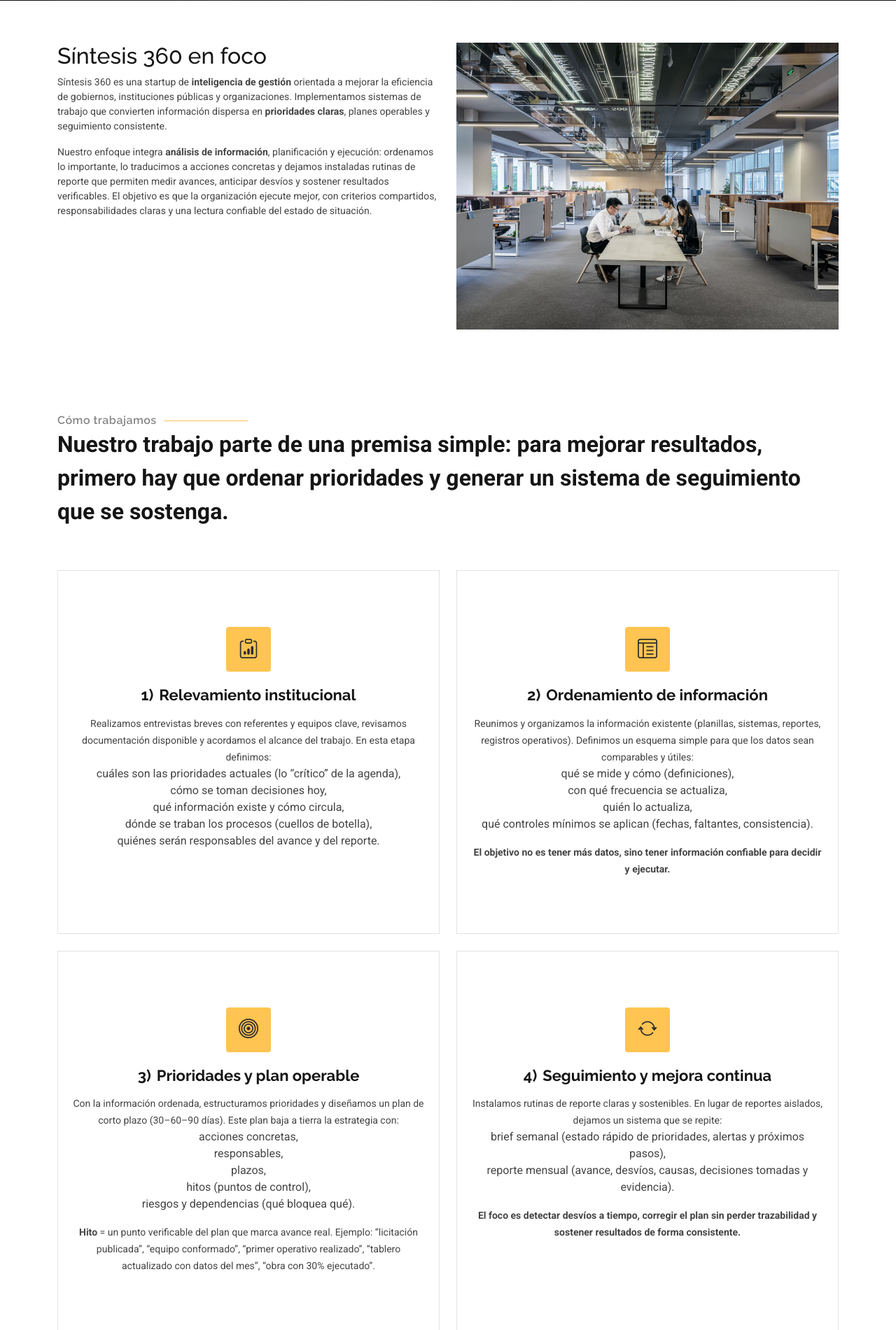
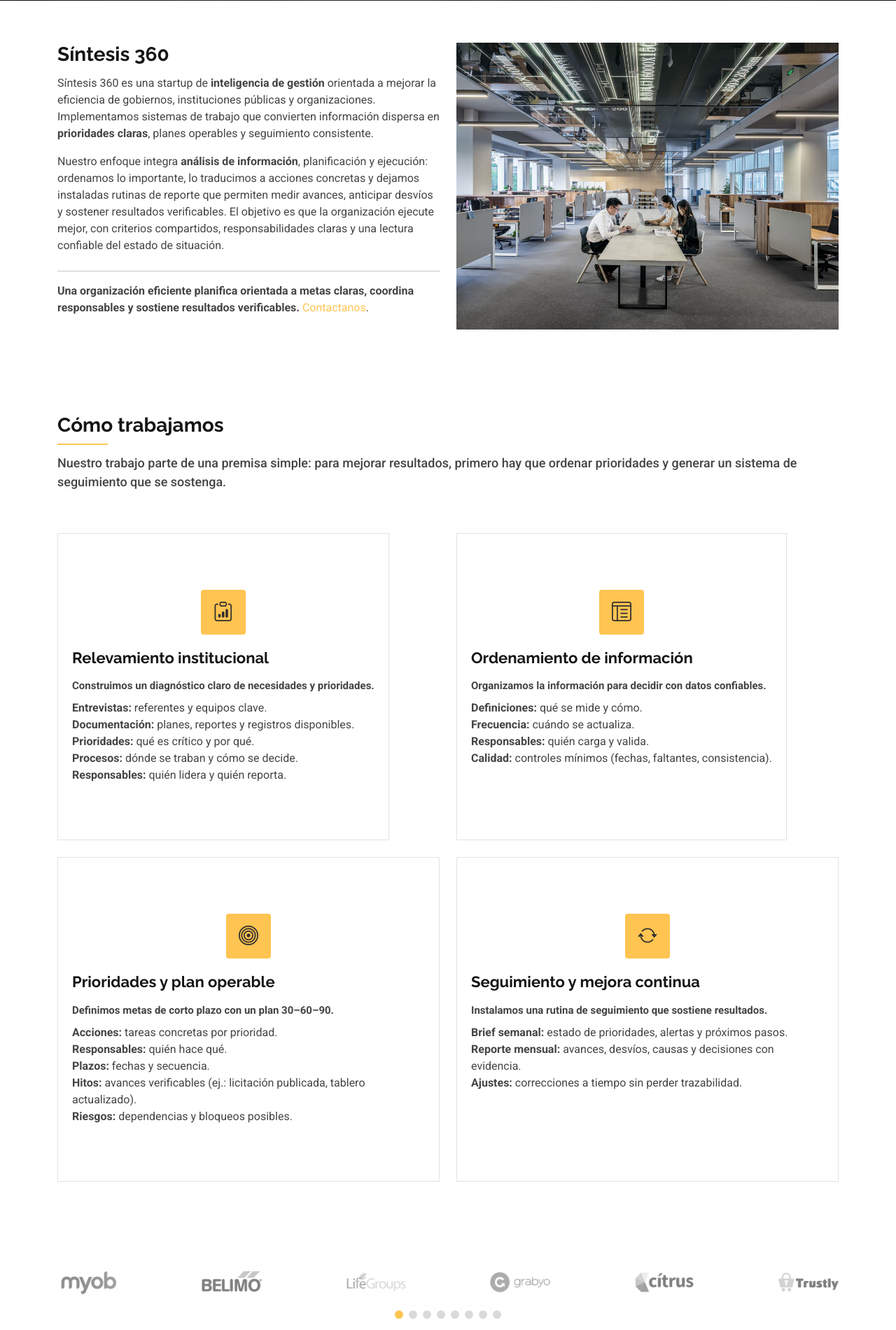
Before and after one commit to sbonacci33/govtech, a Flask app: page / in a window 1280 px wide. Shown: the part 799-2700 px from the top of the page at 70% size. Run offline with Flask 3, Linux system fonts and the light colour scheme; some libraries are stand-ins or nearby versions.

Commit message:
Update homepage section copy and styles

```diff
--- a/static/css/main.css
+++ b/static/css/main.css
@@ -784,47 +784,55 @@ section,
 }
 
 .section-title h2 {
-  font-size: 14px;
-  font-weight: 500;
+  font-size: 28px;
+  font-weight: 700;
   padding: 0;
-  line-height: 1px;
-  margin: 0;
-  letter-spacing: 1.5px;
-  text-transform: uppercase;
-  color: color-mix(in srgb, var(--default-color), transparent 50%);
+  line-height: 1.2;
+  margin: 0 0 12px 0;
+  letter-spacing: 0;
+  text-transform: none;
+  color: var(--heading-color);
   position: relative;
 }
 
 .section-title h2::after {
   content: "";
-  width: 120px;
-  height: 1px;
-  display: inline-block;
+  width: 72px;
+  height: 2px;
+  display: block;
   background: var(--accent-color);
-  margin: 4px 10px;
+  margin: 10px 0 0;
 }
 
 .section-title p {
+  color: var(--default-color);
+  margin: 0;
+  font-size: 18px;
+  font-weight: 500;
+  text-transform: none;
+}
+
+.section-soft-title .section-title h2 {
+  font-size: 28px;
+  font-weight: 700;
   color: var(--heading-color);
-  margin: 0;
-  font-size: 36px;
-  font-weight: 700;
-  text-transform: uppercase;
-}
-
-.section-soft-title .section-title h2 {
-  text-transform: none;
-  letter-spacing: 0.5px;
-  font-size: 16px;
-  line-height: 1.3;
-  font-weight: 600;
-  color: color-mix(in srgb, var(--default-color), transparent 35%);
 }
 
 .section-soft-title .section-title p {
-  text-transform: none;
-  font-size: 32px;
-  font-weight: 600;
+  font-size: 18px;
+  font-weight: 500;
+}
+
+.section-heading {
+  font-size: 28px;
+  font-weight: 700;
+  color: var(--heading-color);
+  margin-bottom: 12px;
+}
+
+.about-highlight {
+  border-top: 1px solid color-mix(in srgb, var(--default-color), transparent 70%);
+  padding-top: 16px;
 }
 
 /*--------------------------------------------------------------
@@ -1118,7 +1126,7 @@ section,
 
 .services .service-item p {
   line-height: 24px;
-  font-size: 14px;
+  font-size: 15px;
   margin-bottom: 0;
 }
 
--- a/templates/index.html
+++ b/templates/index.html
@@ -132,13 +132,16 @@
             <img src="{{ url_for('static', filename='img/about.jpg') }}" class="img-fluid" alt="">
           </div>
           <div class="col-lg-6 order-2 order-lg-1 content">
-            <h2>Síntesis 360 en foco</h2>
-            <p class="small mb-3">
+            <h2 class="section-heading">Síntesis 360</h2>
+            <p class="mb-3">
               Síntesis 360 es una startup de <strong>inteligencia de gestión</strong> orientada a mejorar la eficiencia de gobiernos, instituciones públicas y organizaciones. Implementamos sistemas de trabajo que convierten información dispersa en <strong>prioridades claras</strong>, planes operables y seguimiento consistente.
             </p>
-            <p class="small mb-0">
+            <p class="mb-4">
               Nuestro enfoque integra <strong>análisis de información</strong>, planificación y ejecución: ordenamos lo importante, lo traducimos a acciones concretas y dejamos instaladas rutinas de reporte que permiten medir avances, anticipar desvíos y sostener resultados verificables. El objetivo es que la organización ejecute mejor, con criterios compartidos, responsabilidades claras y una lectura confiable del estado de situación.
             </p>
+            <div class="about-highlight">
+              <p class="mb-0"><strong>Una organización eficiente planifica orientada a metas claras, coordina responsables y sostiene resultados verificables.</strong> <a href="#contacto">Contactanos</a>.</p>
+            </div>
           </div>
         </div>
 
@@ -156,67 +159,65 @@
 
       <div class="container">
         <div class="row gy-4">
-          <div class="col-lg-6" data-aos="fade-up" data-aos-delay="100">
-            <div class="service-item position-relative">
+          <div class="col-lg-6 d-flex align-items-stretch" data-aos="fade-up" data-aos-delay="100">
+            <div class="service-item position-relative text-start">
               <div class="icon">
                 <i class="bi bi-clipboard-data"></i>
               </div>
-              <h3><span class="me-2">1)</span>Relevamiento institucional</h3>
-              <p>Realizamos entrevistas breves con referentes y equipos clave, revisamos documentación disponible y acordamos el alcance del trabajo. En esta etapa definimos:</p>
+              <h3>Relevamiento institucional</h3>
+              <p class="mb-2"><strong>Construimos un diagnóstico claro de necesidades y prioridades.</strong></p>
               <ul class="list-unstyled mb-0">
-                <li>cuáles son las prioridades actuales (lo “crítico” de la agenda),</li>
-                <li>cómo se toman decisiones hoy,</li>
-                <li>qué información existe y cómo circula,</li>
-                <li>dónde se traban los procesos (cuellos de botella),</li>
-                <li>quiénes serán responsables del avance y del reporte.</li>
+                <li><strong>Entrevistas:</strong> referentes y equipos clave.</li>
+                <li><strong>Documentación:</strong> planes, reportes y registros disponibles.</li>
+                <li><strong>Prioridades:</strong> qué es crítico y por qué.</li>
+                <li><strong>Procesos:</strong> dónde se traban y cómo se decide.</li>
+                <li><strong>Responsables:</strong> quién lidera y quién reporta.</li>
               </ul>
             </div>
           </div>
-          <div class="col-lg-6" data-aos="fade-up" data-aos-delay="200">
-            <div class="service-item position-relative">
+          <div class="col-lg-6 d-flex align-items-stretch" data-aos="fade-up" data-aos-delay="200">
+            <div class="service-item position-relative text-start">
               <div class="icon">
                 <i class="bi bi-layout-text-window-reverse"></i>
               </div>
-              <h3><span class="me-2">2)</span>Ordenamiento de información</h3>
-              <p>Reunimos y organizamos la información existente (planillas, sistemas, reportes, registros operativos). Definimos un esquema simple para que los datos sean comparables y útiles:</p>
+              <h3>Ordenamiento de información</h3>
+              <p class="mb-2"><strong>Organizamos la información para decidir con datos confiables.</strong></p>
               <ul class="list-unstyled mb-0">
-                <li>qué se mide y cómo (definiciones),</li>
-                <li>con qué frecuencia se actualiza,</li>
-                <li>quién lo actualiza,</li>
-                <li>qué controles mínimos se aplican (fechas, faltantes, consistencia).</li>
+                <li><strong>Definiciones:</strong> qué se mide y cómo.</li>
+                <li><strong>Frecuencia:</strong> cuándo se actualiza.</li>
+                <li><strong>Responsables:</strong> quién carga y valida.</li>
+                <li><strong>Calidad:</strong> controles mínimos (fechas, faltantes, consistencia).</li>
               </ul>
-              <p class="mt-3 mb-0"><strong>El objetivo no es tener más datos, sino tener información confiable para decidir y ejecutar.</strong></p>
             </div>
           </div>
-          <div class="col-lg-6" data-aos="fade-up" data-aos-delay="300">
-            <div class="service-item position-relative">
+          <div class="col-lg-6 d-flex align-items-stretch" data-aos="fade-up" data-aos-delay="300">
+            <div class="service-item position-relative text-start">
               <div class="icon">
                 <i class="bi bi-bullseye"></i>
               </div>
-              <h3><span class="me-2">3)</span>Prioridades y plan operable</h3>
-              <p>Con la información ordenada, estructuramos prioridades y diseñamos un plan de corto plazo (30–60–90 días). Este plan baja a tierra la estrategia con:</p>
-              <ul class="list-unstyled">
-                <li>acciones concretas,</li>
-                <li>responsables,</li>
-                <li>plazos,</li>
-                <li>hitos (puntos de control),</li>
-                <li>riesgos y dependencias (qué bloquea qué).</li>
+              <h3>Prioridades y plan operable</h3>
+              <p class="mb-2"><strong>Definimos metas de corto plazo con un plan 30–60–90.</strong></p>
+              <ul class="list-unstyled mb-0">
+                <li><strong>Acciones:</strong> tareas concretas por prioridad.</li>
+                <li><strong>Responsables:</strong> quién hace qué.</li>
+                <li><strong>Plazos:</strong> fechas y secuencia.</li>
+                <li><strong>Hitos:</strong> avances verificables (ej.: licitación publicada, tablero actualizado).</li>
+                <li><strong>Riesgos:</strong> dependencias y bloqueos posibles.</li>
               </ul>
-              <p class="mb-0"><strong>Hito</strong> = un punto verificable del plan que marca avance real. Ejemplo: “licitación publicada”, “equipo conformado”, “primer operativo realizado”, “tablero actualizado con datos del mes”, “obra con 30% ejecutado”.</p>
             </div>
           </div>
-          <div class="col-lg-6" data-aos="fade-up" data-aos-delay="400">
-            <div class="service-item position-relative">
+          <div class="col-lg-6 d-flex align-items-stretch" data-aos="fade-up" data-aos-delay="400">
+            <div class="service-item position-relative text-start">
               <div class="icon">
                 <i class="bi bi-arrow-repeat"></i>
               </div>
-              <h3><span class="me-2">4)</span>Seguimiento y mejora continua</h3>
-              <p>Instalamos rutinas de reporte claras y sostenibles. En lugar de reportes aislados, dejamos un sistema que se repite:</p>
+              <h3>Seguimiento y mejora continua</h3>
+              <p class="mb-2"><strong>Instalamos una rutina de seguimiento que sostiene resultados.</strong></p>
               <ul class="list-unstyled mb-0">
-                <li>brief semanal (estado rápido de prioridades, alertas y próximos pasos),</li>
-                <li>reporte mensual (avance, desvíos, causas, decisiones tomadas y evidencia).</li>
+                <li><strong>Brief semanal:</strong> estado de prioridades, alertas y próximos pasos.</li>
+                <li><strong>Reporte mensual:</strong> avances, desvíos, causas y decisiones con evidencia.</li>
+                <li><strong>Ajustes:</strong> correcciones a tiempo sin perder trazabilidad.</li>
               </ul>
-              <p class="mt-3 mb-0"><strong>El foco es detectar desvíos a tiempo, corregir el plan sin perder trazabilidad y sostener resultados de forma consistente.</strong></p>
             </div>
           </div>
         </div>
@@ -338,134 +339,101 @@
 
       <!-- Section Title -->
       <div class="container section-title" data-aos="fade-up">
-        <h2>Servicios</h2>
-        <p>Síntesis 360 ofrece servicios modulares y escalables. Podemos intervenir de forma integral —desde el diagnóstico hasta el seguimiento— o en componentes específicos. En todos los casos, el foco es mejorar eficiencia y capacidad de ejecución: claridad de prioridades, acciones concretas y seguimiento real.</p>
+        <h2>Servicios estratégicos</h2>
+        <p>Intervenimos de forma integral o por módulos específicos para ordenar prioridades, ejecutar acciones y sostener seguimiento real.</p>
       </div><!-- End Section Title -->
 
       <div class="container">
 
         <div class="row gy-4">
 
-          <div class="col-lg-4 col-md-6" data-aos="fade-up" data-aos-delay="100">
-            <div class="service-item position-relative">
+          <div class="col-lg-4 col-md-6 d-flex align-items-stretch" data-aos="fade-up" data-aos-delay="100">
+            <div class="service-item position-relative text-start">
               <div class="icon">
                 <i class="bi bi-activity"></i>
               </div>
-              <h3><span class="me-2">1)</span>Mapa de Prioridades</h3>
-              <p class="mb-2"><strong>Qué es:</strong> un proceso corto para ordenar la agenda real de la organización, identificar qué está trabado y definir un foco claro de trabajo.</p>
-              <p class="mb-2"><strong>Qué hacemos:</strong></p>
-              <ul class="list-unstyled">
-                <li>relevamos fuentes y prácticas actuales de reporte,</li>
-                <li>revisamos la información disponible y su confiabilidad,</li>
-                <li>organizamos prioridades por impacto, urgencia y factibilidad,</li>
-                <li>describimos los principales problemas con contexto (qué pasa, dónde, desde cuándo, magnitud y posibles causas).</li>
+              <h3>Mapa de prioridades</h3>
+              <p class="mb-2"><strong>Ordenamos la agenda real y definimos un foco claro.</strong></p>
+              <ul class="list-unstyled mb-0">
+                <li><strong>Diagnóstico:</strong> fuentes, prácticas de reporte y confiabilidad.</li>
+                <li><strong>Priorización:</strong> impacto, urgencia y factibilidad.</li>
+                <li><strong>Entregables:</strong> fichas de problema y recomendación de foco.</li>
               </ul>
-              <p class="mb-2"><strong>Qué entregamos:</strong></p>
-              <ul class="list-unstyled mb-0">
-                <li>un mapa priorizado de temas/proyectos/problemas,</li>
-                <li>3 a 5 fichas de problema listas para decisión (sin tecnicismos),</li>
-                <li>una recomendación de foco (qué abordar primero y por qué),</li>
-                <li>un tablero inicial (simple, operable) con indicadores básicos para empezar a medir desde el día 1.</li>
-              </ul>
-              <p class="mt-3 mb-0"><strong>Ideal para:</strong> organizaciones que necesitan orden y foco antes de planificar.</p>
             </div>
           </div><!-- End Service Item -->
 
-          <div class="col-lg-4 col-md-6" data-aos="fade-up" data-aos-delay="200">
-            <div class="service-item position-relative">
+          <div class="col-lg-4 col-md-6 d-flex align-items-stretch" data-aos="fade-up" data-aos-delay="200">
+            <div class="service-item position-relative text-start">
               <div class="icon">
                 <i class="bi bi-broadcast"></i>
               </div>
-              <h3><span class="me-2">2)</span>Plan 30–60–90</h3>
-              <p class="mb-2"><strong>Qué es:</strong> la traducción de prioridades en un plan ejecutable de corto plazo, con responsables, plazos y puntos de control.</p>
-              <p class="mb-2"><strong>Qué hacemos:</strong></p>
-              <ul class="list-unstyled">
-                <li>definimos objetivos concretos por prioridad (qué se quiere lograr y en qué plazo),</li>
-                <li>diseñamos un conjunto de acciones y tareas,</li>
-                <li>establecemos responsables y dependencias entre áreas,</li>
-                <li>definimos hitos verificables (puntos de avance real),</li>
-                <li>acordamos indicadores esenciales y cómo se reportan.</li>
+              <h3>Plan 30–60–90</h3>
+              <p class="mb-2"><strong>Traducimos prioridades en acciones con responsables y plazos.</strong></p>
+              <ul class="list-unstyled mb-0">
+                <li><strong>Objetivos:</strong> metas por prioridad y fecha.</li>
+                <li><strong>Plan:</strong> acciones, hitos y dependencias.</li>
+                <li><strong>Seguimiento:</strong> indicadores esenciales y formatos de reporte.</li>
               </ul>
-              <p class="mb-2"><strong>Qué entregamos:</strong></p>
-              <ul class="list-unstyled mb-0">
-                <li>un plan 30–60–90 con acciones, responsables, fechas e hitos,</li>
-                <li>fichas de intervención por prioridad (qué se hace, cómo y con qué riesgos),</li>
-                <li>una matriz simple de indicadores (qué se mide, con qué frecuencia y quién lo actualiza),</li>
-                <li>formatos listos para usar: brief semanal y reporte mensual.</li>
-              </ul>
-              <p class="mt-3 mb-0"><strong>Ideal para:</strong> cuando ya hay foco y se necesita ejecución ordenada.</p>
             </div>
           </div><!-- End Service Item -->
 
-          <div class="col-lg-4 col-md-6" data-aos="fade-up" data-aos-delay="300">
-            <div class="service-item position-relative">
+          <div class="col-lg-4 col-md-6 d-flex align-items-stretch" data-aos="fade-up" data-aos-delay="300">
+            <div class="service-item position-relative text-start">
               <div class="icon">
                 <i class="bi bi-easel"></i>
               </div>
-              <h3><span class="me-2">3)</span>Ritmo de Ejecución</h3>
-              <p class="mb-2"><strong>Qué es:</strong> un acompañamiento mensual para sostener el plan en funcionamiento, anticipar desvíos y ajustar prioridades sin perder control.</p>
-              <p class="mb-2">“Seguimiento ejecutivo” no es “controlar a la gente”: es asegurar que la organización tenga una lectura clara y periódica del avance, y que las decisiones lleguen a tiempo.</p>
-              <p class="mb-2"><strong>Qué hacemos:</strong></p>
-              <ul class="list-unstyled">
-                <li>organizamos la rutina de actualización de avances,</li>
-                <li>consolidamos información y señalamos alertas tempranas,</li>
-                <li>preparamos instancias de revisión (semanales/mensuales) con foco en decisiones,</li>
-                <li>proponemos ajustes de plan cuando cambian condiciones o aparecen trabas.</li>
+              <h3>Ritmo de ejecución</h3>
+              <p class="mb-2"><strong>Sostenemos el plan en marcha con revisión periódica.</strong></p>
+              <ul class="list-unstyled mb-0">
+                <li><strong>Rutina:</strong> actualización semanal y mensual.</li>
+                <li><strong>Alertas:</strong> desvíos y ajustes a tiempo.</li>
+                <li><strong>Resultados:</strong> reporte con evidencia y decisiones.</li>
               </ul>
-              <p class="mb-2"><strong>Qué entregamos cada mes:</strong></p>
-              <ul class="list-unstyled mb-0">
-                <li>brief semanal: estado de prioridades, alertas, próximos hitos y decisiones pendientes,</li>
-                <li>reporte mensual: avances vs plan, desvíos, causas, decisiones y evidencia/documentación,</li>
-                <li>actualización del tablero y del plan (si corresponde).</li>
-              </ul>
-              <p class="mt-3 mb-0"><strong>Ideal para:</strong> sostener resultados en el tiempo y evitar que el plan se “apague”.</p>
             </div>
           </div><!-- End Service Item -->
 
-          <div class="col-lg-4 col-md-6" data-aos="fade-up" data-aos-delay="400">
-            <div class="service-item position-relative">
+          <div class="col-lg-4 col-md-6 d-flex align-items-stretch" data-aos="fade-up" data-aos-delay="400">
+            <div class="service-item position-relative text-start">
               <div class="icon">
                 <i class="bi bi-bar-chart-line"></i>
               </div>
-              <h3><span class="me-2">4)</span>Tablero Operable</h3>
-              <p class="mb-2"><strong>Qué es:</strong> diseño y puesta en marcha de un tablero simple, útil y mantenible, adaptado a las herramientas reales de la organización (Excel, Power BI, Looker, etc.).</p>
-              <p class="mb-2"><strong>Qué hacemos:</strong></p>
-              <ul class="list-unstyled">
-                <li>definimos pocos indicadores que importan (no decenas sin uso),</li>
-                <li>establecemos definiciones, fuentes y responsables,</li>
-                <li>armamos tableros y reportes que respondan preguntas de gestión,</li>
-                <li>dejamos un esquema de actualización y control de calidad.</li>
+              <h3>Tablero operable</h3>
+              <p class="mb-2"><strong>Diseñamos un tablero simple y mantenible.</strong></p>
+              <ul class="list-unstyled mb-0">
+                <li><strong>Indicadores:</strong> pocos y relevantes.</li>
+                <li><strong>Fuentes:</strong> definiciones claras y responsables.</li>
+                <li><strong>Reportes:</strong> formato estándar semanal y mensual.</li>
               </ul>
-              <p class="mb-2"><strong>Qué entregamos:</strong></p>
-              <ul class="list-unstyled mb-0">
-                <li>tablero operativo + guía de actualización,</li>
-                <li>indicadores definidos + responsables,</li>
-                <li>reportes estándar (semanal/mensual).</li>
-              </ul>
-              <p class="mt-3 mb-0"><strong>Ideal para:</strong> organizaciones que tienen información pero no un sistema claro de seguimiento.</p>
             </div>
           </div><!-- End Service Item -->
 
-          <div class="col-lg-4 col-md-6" data-aos="fade-up" data-aos-delay="500">
-            <div class="service-item position-relative">
+          <div class="col-lg-4 col-md-6 d-flex align-items-stretch" data-aos="fade-up" data-aos-delay="500">
+            <div class="service-item position-relative text-start">
               <div class="icon">
                 <i class="bi bi-signpost-split"></i>
               </div>
-              <h3><span class="me-2">5)</span>Asesoría Estratégica</h3>
-              <p class="mb-2"><strong>Qué es:</strong> acompañamiento puntual o por períodos cortos para decisiones de alto impacto: priorización, reordenamiento de agenda, resolución de trabas y rendición de cuentas.</p>
-              <p class="mb-2"><strong>Qué hacemos:</strong></p>
-              <ul class="list-unstyled">
-                <li>preparamos insumos claros para decisiones (qué opciones hay y qué implican),</li>
-                <li>analizamos escenarios, riesgos y dependencias,</li>
-                <li>proponemos rutas de acción y ajustes de plan.</li>
+              <h3>Asesoría estratégica</h3>
+              <p class="mb-2"><strong>Acompañamiento para decisiones de alto impacto.</strong></p>
+              <ul class="list-unstyled mb-0">
+                <li><strong>Insumos:</strong> opciones claras y sus implicancias.</li>
+                <li><strong>Escenarios:</strong> riesgos, dependencias y rutas de acción.</li>
+                <li><strong>Comunicación:</strong> reportes ejecutivos basados en resultados.</li>
               </ul>
-              <p class="mb-2"><strong>Qué entregamos:</strong></p>
+            </div>
+          </div><!-- End Service Item -->
+
+          <div class="col-lg-4 col-md-6 d-flex align-items-stretch" data-aos="fade-up" data-aos-delay="600">
+            <div class="service-item position-relative text-start">
+              <div class="icon">
+                <i class="bi bi-diagram-3"></i>
+              </div>
+              <h3>Gobernanza y coordinación</h3>
+              <p class="mb-2"><strong>Alineamos áreas para ejecutar con criterio común.</strong></p>
               <ul class="list-unstyled mb-0">
-                <li>memo ejecutivo de decisión (opciones + recomendación),</li>
-                <li>hoja de ruta ajustada,</li>
-                <li>insumos de reporte y comunicación institucional basados en resultados.</li>
+                <li><strong>Roles:</strong> responsabilidades y circuitos de decisión.</li>
+                <li><strong>Acuerdos:</strong> reglas simples de coordinación.</li>
+                <li><strong>Seguimiento:</strong> tablero compartido y reuniones breves.</li>
               </ul>
-              <p class="mt-3 mb-0"><strong>Ideal para:</strong> momentos de cambio de agenda, crisis, reorganización o preparación de rendiciones.</p>
             </div>
           </div><!-- End Service Item -->
 
@@ -499,8 +467,8 @@
 
       <!-- Section Title -->
       <div class="container section-title" data-aos="fade-up">
-        <h2>Áreas de aplicación</h2>
-        <p>Aplicamos el enfoque a distintos ámbitos de gestión institucional, manteniendo criterios comunes de prioridades claras y seguimiento verificable.</p>
+        <h2>Plan de aplicación</h2>
+        <p>Aplicamos el enfoque en distintos ámbitos de gestión institucional con criterios comunes de prioridades claras y seguimiento verificable.</p>
       </div><!-- End Section Title -->
 
       <div class="container">
@@ -748,7 +716,7 @@
       <!-- Section Title -->
       <div class="container section-title" data-aos="fade-up">
         <h2>Equipo</h2>
-        <p>Somos un equipo interdisciplinario con experiencia en gestión, comunicación institucional y análisis de información, orientado a implementación real. Combinamos criterio estratégico con capacidad operativa: diseñamos sistemas simples que funcionan en el día a día y acompañamos hasta que se vuelven parte del método de trabajo de la organización.</p>
+        <p>Equipo interdisciplinario con experiencia en gestión pública, comunicación institucional y análisis de información. Diseñamos sistemas simples y acompañamos la implementación hasta que se sostienen en el día a día.</p>
       </div><!-- End Section Title -->
 
       <div class="container">
```
